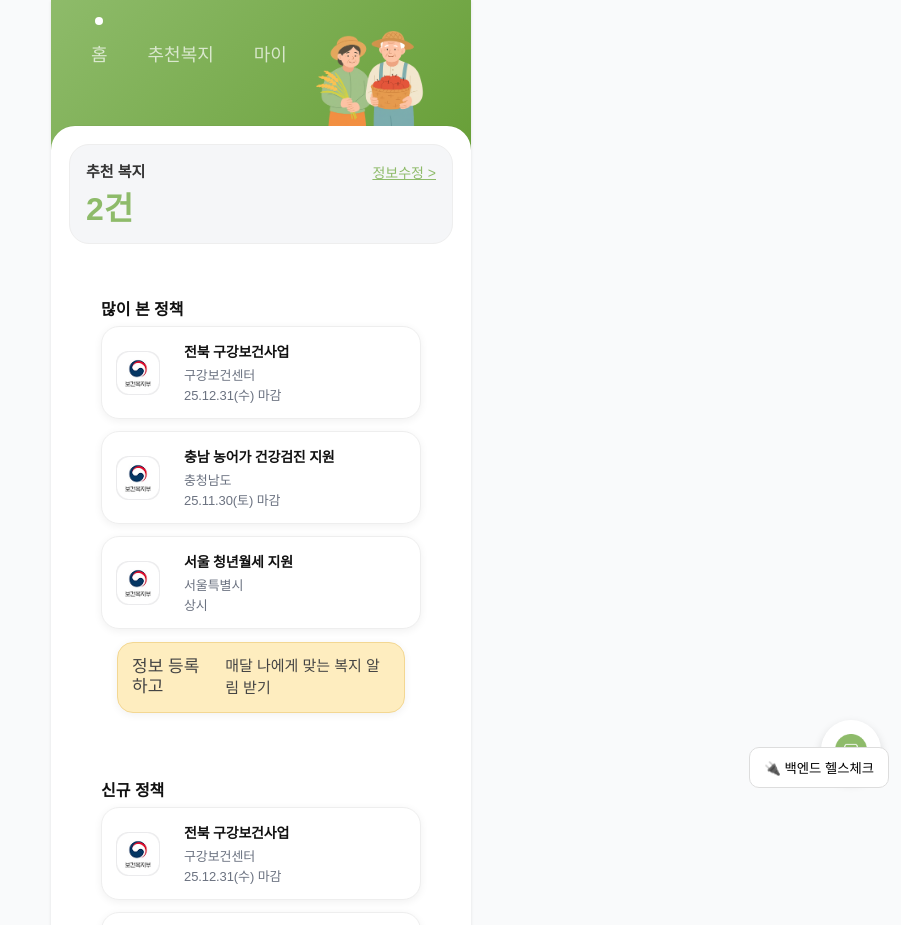
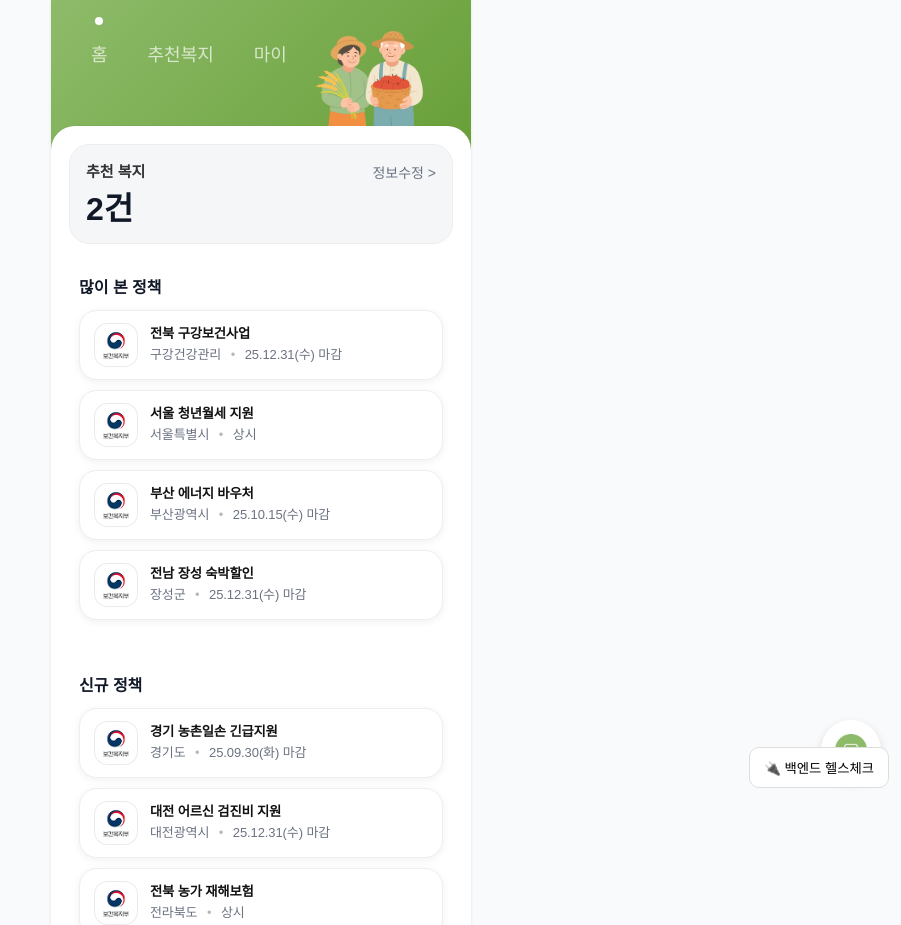
Before and after one commit to sieunkirn/2025hackathon, a React (Vite) app: page /home in a window 1280 px wide. Shown: the top 925 px of the page, without its empty margins (379-1280 px from the left). Built offline with nearby package versions, Linux system fonts and the light colour scheme.

Commit message:
Update HomePage.jsx

```diff
--- a/src/components/pages/HomePage.jsx
+++ b/src/components/pages/HomePage.jsx
@@ -1,3 +1,4 @@
+import { useState } from 'react'
 import { useNavigate } from 'react-router-dom'
 import { useApp } from '../../contexts/AppContext.jsx'
 import TabHeader from '../common/TabHeader.jsx'
@@ -11,21 +12,32 @@ export default function HomePage() {
     const handleGoPolicy = () => navigate('/policy')
     const handleGoChatbot = () => navigate('/chatbot')
 
-    const policies = [
-        { id: 1, title: '전북 구강보건사업', sub: '구강보건센터', date: '25.12.31(수) 마감' },
-        { id: 2, title: '충남 농어가 건강검진 지원', sub: '충청남도', date: '25.11.30(토) 마감' },
-        { id: 3, title: '서울 청년월세 지원', sub: '서울특별시', date: '상시' },
+    // WelfarePage와 동일한 리스트/카테고리 구성
+    const allPolicies = [
+        { id: 1, title: '전북 구강보건사업', org: '구강건강관리', due: '25.12.31(수) 마감', category: '보건/의료' },
+        { id: 2, title: '서울 청년월세 지원', org: '서울특별시',   due: '상시',              category: '생활/안전' },
+        { id: 3, title: '부산 에너지 바우처', org: '부산광역시',   due: '25.10.15(수) 마감', category: '생활/안전' },
+        { id: 4, title: '전남 장성 숙박할인', org: '장성군',       due: '25.12.31(수) 마감', category: '신규' },
     ]
+
+    const morePolicies = [
+        { id: 101, title: '경기 농촌일손 긴급지원', org: '경기도',       due: '25.09.30(화) 마감' },
+        { id: 102, title: '대전 어르신 검진비 지원', org: '대전광역시', due: '25.12.31(수) 마감' },
+        { id: 103, title: '전북 농가 재해보험',     org: '전라북도',     due: '상시' },
+    ]
+
+    const categories = ['전체', '생활/안전', '보건/의료', '신규', '인기']
+    const [activeCategory, setActiveCategory] = useState('전체')
+    const filtered = activeCategory === '전체' ? allPolicies : allPolicies.filter(p => p.category === activeCategory)
 
     return (
         <div className="home-page">
             <TabHeader />
 
-            {/* ✅ 공통 레이아웃 적용 */}
-            <div className="page-content">
-                {/* 추천 복지 카드 */}
+            {/* ✅ WelfarePage 스타일/구조를 그대로 적용 */}
+            <div className="page-content welfare-hero">
                 <div
-                    className="recommend-card"
+                    className="welfare-hero__panel"
                     onClick={handleGoPolicy}
                     role="button"
                     tabIndex={0}
@@ -37,11 +49,11 @@ export default function HomePage() {
                     }}
                     style={{ cursor: 'pointer' }}
                 >
-                    <div className="recommend-header">
-                        <span className="recommend-title">추천 복지</span>
+                    <div className="welfare-hero__head">
+                        <span className="welfare-hero__title">추천 복지</span>
                         <button
                             type="button"
-                            className="info-edit"
+                            className="linklike"
                             onClick={(e) => {
                                 e.stopPropagation()
                                 handleInfoEdit()
@@ -50,54 +62,53 @@ export default function HomePage() {
                             정보수정 &gt;
                         </button>
                     </div>
-                    <p className="recommend-count">{userData?.recommendedCount ?? 2}건</p>
+                    <div className="welfare-hero__count">{userData?.recommendedCount ?? 2}건</div>
                 </div>
 
-                {/* 많이 본 정책 */}
-                <section className="policy-section">
-                    <h3>많이 본 정책</h3>
-                    {policies.map((p) => (
-                        <div className="policy-card" key={p.id} onClick={handleGoPolicy} style={{ cursor: 'pointer' }}>
-                            <img src="/images/govLogo.png" alt="기관 로고" />
-                            <div>
-                                <p className="policy-title">{p.title}</p>
-                                <p className="policy-sub">{p.sub}</p>
-                                <p className="policy-date">{p.date}</p>
+                {/* 리스트 1: 카테고리 필터 대상 */}
+                <section className="policy-list">
+                    <h4>많이 본 정책</h4>
+                    {filtered.map(p => (
+                        <button key={p.id} className="policy-row" onClick={handleGoPolicy} type="button">
+                            <img className="policy-row__logo" src="/images/govLogo.png" alt="보건복지부" />
+                            <div className="policy-row__body">
+                                <p className="policy-row__title">{p.title}</p>
+                                <p className="policy-row__meta">
+                                    {p.org} <span className="dot">•</span> {p.due}
+                                </p>
                             </div>
-                        </div>
+                        </button>
                     ))}
-
-                    {/* 정보 등록 CTA */}
-                    <div
-                        className="alert-card"
-                        role="button"
-                        tabIndex={0}
-                        onClick={handleInfoEdit}
-                        onKeyDown={(e) => {
-                            if (e.key === 'Enter' || e.key === ' ') {
-                                e.preventDefault()
-                                handleInfoEdit()
-                            }
-                        }}
-                        style={{ cursor: 'pointer' }}
-                    >
-                        <p className="alert-title">정보 등록하고</p>
-                        <p>매달 나에게 맞는 복지 알림 받기</p>
-                    </div>
                 </section>
 
-                {/* 신규 정책 */}
-                <section className="policy-section">
-                    <h3>신규 정책</h3>
-                    {policies.map((p) => (
-                        <div className="policy-card" key={`new-${p.id}`} onClick={handleGoPolicy} style={{ cursor: 'pointer' }}>
-                            <img src="/images/govLogo.png" alt="기관 로고" />
-                            <div>
-                                <p className="policy-title">{p.title}</p>
-                                <p className="policy-sub">{p.sub}</p>
-                                <p className="policy-date">{p.date}</p>
+                {/*/!* 카테고리 칩 *!/*/}
+                {/*<section className="filter-chips filter-chips--below">*/}
+                {/*    {categories.map(c => (*/}
+                {/*        <button*/}
+                {/*            key={c}*/}
+                {/*            className={`chip ${activeCategory === c ? 'chip--active' : ''}`}*/}
+                {/*            onClick={() => setActiveCategory(c)}*/}
+                {/*            type="button"*/}
+                {/*        >*/}
+                {/*            {c}*/}
+                {/*        </button>*/}
+                {/*    ))}*/}
+                {/*</section>*/}
+
+
+                {/* 리스트 2: 추가 리스트 */}
+                <section className="policy-list policy-list--more">
+                    <h4>신규 정책</h4>
+                    {morePolicies.map(p => (
+                        <button key={p.id} className="policy-row" onClick={handleGoPolicy} type="button">
+                            <img className="policy-row__logo" src="/images/govLogo.png" alt="보건복지부" />
+                            <div className="policy-row__body">
+                                <p className="policy-row__title">{p.title}</p>
+                                <p className="policy-row__meta">
+                                    {p.org} <span className="dot">•</span> {p.due}
+                                </p>
                             </div>
-                        </div>
+                        </button>
                     ))}
                 </section>
             </div>
```
